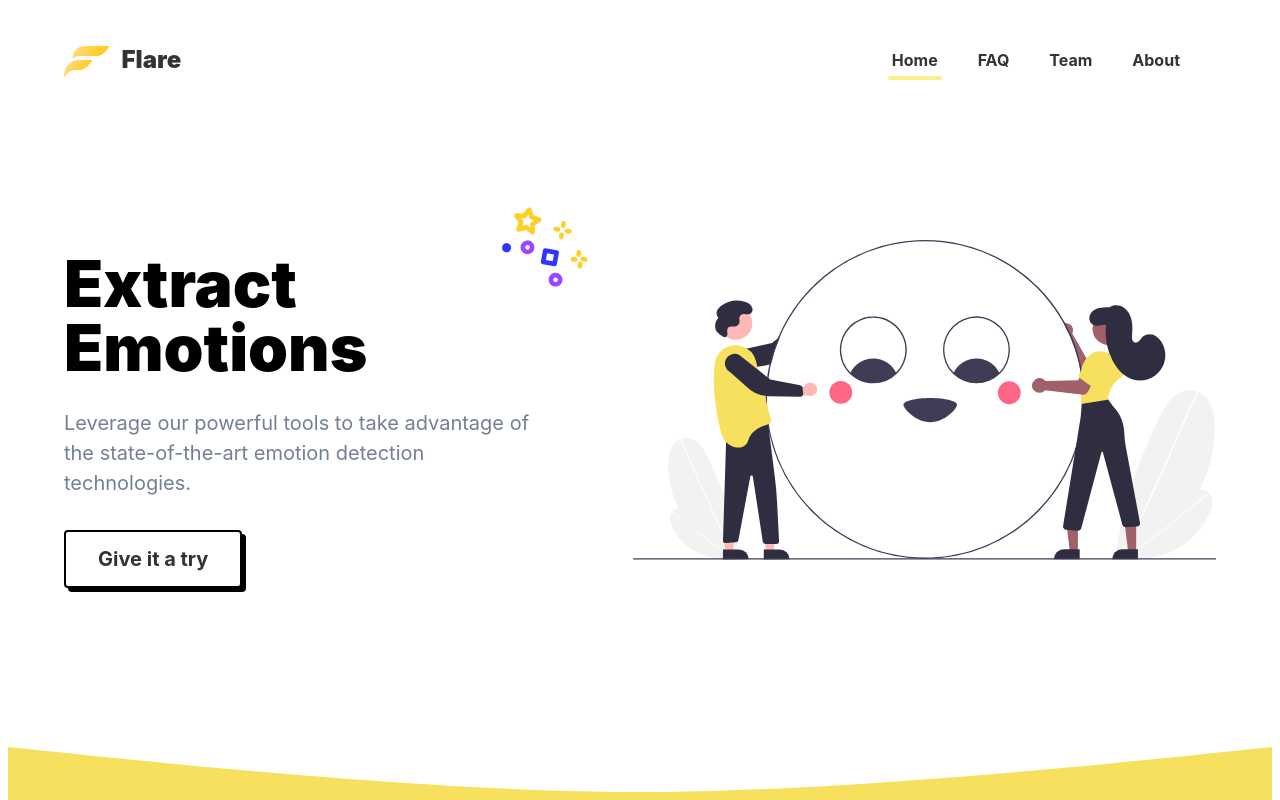
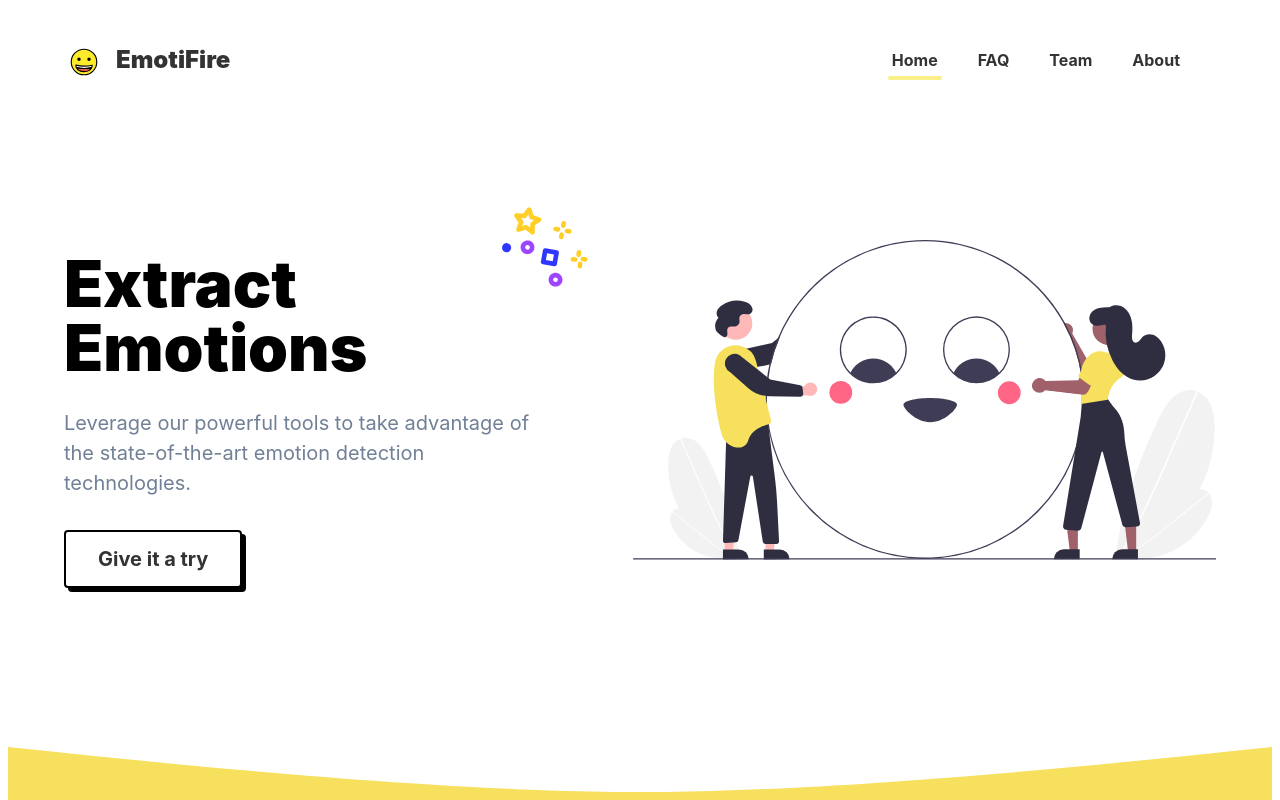
Before and after one commit to aadimator/EmotiFire, a Svelte app: page / in a window 1280 px wide. Shown: the top 800 px of the page. Built offline with nearby package versions, Linux system fonts and the light colour scheme.

Commit message:
UI changes; error handling;

```diff
--- a/public/index.html
+++ b/public/index.html
@@ -4,7 +4,7 @@
 	<meta charset='utf-8'>
 	<meta name='viewport' content='width=device-width,initial-scale=1'>
 
-	<title>Svelte app</title>
+	<title>EmotiFire</title>
 
 	<link rel='icon' type='image/png' href='/favicon.png'>
 	<link rel='stylesheet' href='/global.css'>
--- a/src/App.svelte
+++ b/src/App.svelte
@@ -9,9 +9,12 @@
   import Loader from "./Loader.svelte";
   import Feedback from "./Feedback.svelte";
 
+  import { fade, fly } from "svelte/transition";
+
   let text = "This is a negative review. Hated the product.";
   let result = {};
   let submited = false;
+  let predictPromise;
 </script>
 
 <style global lang="postcss">
@@ -26,13 +29,48 @@
 
 <Header />
 <Hero />
-<Form bind:text bind:result bind:submited />
-{#if result.sentiment}
-  <Result bind:result />
-  <Feedback bind:result />
-{:else if submited}
-  <Loader />
-{/if}
+<Form bind:text bind:predictPromise bind:submited />
+<div id="result">
+  {#await predictPromise}
+    <Loader />
+  {:then response}
+    {#if response}
+      <Result result={response} />
+      <Feedback result={response} />
+    {/if}
+  {:catch error}
+    <div
+      class="relative w-full px-8 py-20 bg-yellow-400">
+      <div
+        class="flex max-w-sm w-full mx-auto bg-white shadow-md rounded-lg overflow-hidden"
+        in:fly={{ y: 200, duration: 2000 }}
+        out:fade>
+        <div class="flex justify-center items-center w-12 bg-red-500">
+          <svg
+            class="h-6 w-6 fill-current text-white"
+            viewBox="0 0 40 40"
+            xmlns="http://www.w3.org/2000/svg">
+            <path
+              d="M20 3.36667C10.8167 3.36667 3.3667 10.8167 3.3667 20C3.3667 29.1833 10.8167 36.6333 20 36.6333C29.1834 36.6333 36.6334 29.1833 36.6334 20C36.6334 10.8167 29.1834 3.36667 20 3.36667ZM19.1334 33.3333V22.9H13.3334L21.6667 6.66667V17.1H27.25L19.1334 33.3333Z" />
+          </svg>
+        </div>
+
+        <div class="-mx-3 py-2 px-4">
+          <div class="mx-3">
+            <span class="text-red-500 font-semibold">Error</span>
+            <p class="text-gray-600 text-sm">{error.message}. Please try again later.</p>
+          </div>
+        </div>
+      </div>
+    </div>
+  {/await}
+  <!-- {#if result.sentiment}
+    <Result bind:result />
+    <Feedback bind:result />
+  {:else if submited}
+    <Loader />
+  {/if} -->
+</div>
 
 <!-- <Feedback /> -->
 <FAQ />
--- a/src/Feedback.svelte
+++ b/src/Feedback.svelte
@@ -31,6 +31,7 @@
       </h2>
 
       {#if feedback_submitted}
+        <div class="py-20">
           <div
             class="flex max-w-sm w-full mx-auto bg-white shadow-md rounded-lg overflow-hidden"
             in:fly={{ y: 200, duration: 2000 }}
@@ -51,6 +52,7 @@
                 <p class="text-gray-600 text-sm">
                   Thank you for submitting your feedback!
                 </p>
+              </div>
             </div>
           </div>
         </div>
--- a/src/Footer.svelte
+++ b/src/Footer.svelte
@@ -1,5 +1,5 @@
 <footer class="px-4 pt-12 pb-8 text-white bg-black">
-    <div class="container flex flex-col justify-between max-w-6xl px-4 mx-auto overflow-hidden lg:flex-row">
+    <!-- <div class="container flex flex-col justify-between max-w-6xl px-4 mx-auto overflow-hidden lg:flex-row">
 
             <a href="#_" class="block w-1/3 mr-4">
                 <span class="flex items-center">
@@ -45,6 +45,6 @@
                 </div>
             </div>
         </div>
-    </div>
-    <div class="pt-4 pt-6 mt-10 text-center text-gray-600 border-t border-gray-800"> ©2020 Flare. All rights reserved.</div>
+    </div> -->
+    <div class="pt-6 mt-10 text-center text-gray-600 border-t border-gray-800"> ©2020 EmotiFire. All rights reserved.</div>
 </footer>
--- a/src/Form.svelte
+++ b/src/Form.svelte
@@ -1,14 +1,18 @@
 <script>
+  import * as animateScroll from "svelte-scrollto";
+
   export let text;
-  export let result;
   export let submited;
+  export let predictPromise;
 
   $: characters = text.length;
   $: words = text.split(" ").length;
 
-  const submit = () => doPost();
+  const submit = () => {predictPromise = doPost()};
 
   async function doPost() {
+    animateScroll.scrollTo({ element: '#result', offset: -200})
+
     submited = true;
     const res = await fetch("http://34.122.67.36:8000/predict", {
       method: "POST",
@@ -17,8 +21,11 @@
       }),
     });
 
-    const json = await res.json();
-    result = json;
+    if (res.status === 200) {
+      return await res.json();
+    } else {
+      throw new Error(res.statusText);
+    }
   }
 </script>
 
--- a/src/Header.svelte
+++ b/src/Header.svelte
@@ -41,33 +41,54 @@
     class="container flex items-center justify-between h-full max-w-6xl mx-auto">
     <a href="#_" class="relative flex items-center  h-full font-black">
       <svg
-        class="w-auto h-8 mt-1"
-        viewBox="0 0 215 151"
+        id="emoji"
+        viewBox="0 0 72 72"
         xmlns="http://www.w3.org/2000/svg"
-        xmlns:xlink="http://www.w3.org/1999/xlink"><defs>
-          <linearGradient
-            x1="56.965%"
-            y1="53.262%"
-            x2="7.891%"
-            y2="29.24%"
-            id="b">
-            <stop stop-color="#FFCD26" offset="0%" />
-            <stop stop-color="#FFDF95" offset="100%" />
-          </linearGradient>
+        class="w-auto h-10 mt-1">
+        <g id="color">
+          <circle cx="36" cy="36" r="23" fill="#FCEA2B" />
           <path
-            d="M95.655.001c-24.386 0-43.538 13.864-52.36 34.66-5.144 12.126-3.711 24.522.084 29.027 2.435-5.804 11.57-15.424 29.476-15.424h79.952c29.783 0 54.375-30.377 61.963-48.263H95.655zM67.693 65.916C23.419 65.916.085 105.344 0 137.666v.345c.011 4.322.439 8.517 1.291 12.466 2.433-5.804 19.956-36.297 47.062-36.297h23.225c29.783 0 54.375-30.378 61.963-48.264H67.693z"
-            id="a" />
-        </defs>
-        <g fill="none" fill-rule="evenodd">
-          <mask id="c" fill="#fff">
-            <use xlink:href="#a" />
-          </mask>
+            fill="#FFFFFF"
+            d="M50.595,41.64c0.012,1.5397-0.2838,3.0662-0.87,4.49c-12.49,3.03-25.43,0.34-27.49-0.13 c-0.5588-1.3852-0.8407-2.8664-0.83-4.36h0.11c0,0,14.8,3.59,28.89,0.07L50.595,41.64z" />
           <path
-            d="M95.655.001c-24.386 0-43.538 13.864-52.36 34.66-5.144 12.126-3.711 24.522.084 29.027 2.435-5.804 11.57-15.424 29.476-15.424h79.952c29.783 0 54.375-30.377 61.963-48.263H95.655zM67.693 65.916C23.419 65.916.085 105.344 0 137.666v.345c.011 4.322.439 8.517 1.291 12.466 2.433-5.804 19.956-36.297 47.062-36.297h23.225c29.783 0 54.375-30.378 61.963-48.264H67.693z"
-            fill="url(#b)"
-            mask="url(#c)" />
-        </g></svg>
-      <span class="ml-3 text-2xl font-black">Flare</span>
+            fill="#EA5A47"
+            d="M49.7251,46.13c-1.79,4.27-6.35,7.23-13.69,7.23c-7.41,0-12.03-3.03-13.8-7.36 C24.2951,46.47,37.235,49.16,49.7251,46.13z" />
+        </g>
+        <g id="hair" />
+        <g id="skin" />
+        <g id="skin-shadow" />
+        <g id="line">
+          <circle
+            cx="36"
+            cy="36"
+            r="23"
+            fill="none"
+            stroke="#000000"
+            stroke-linecap="round"
+            stroke-linejoin="round"
+            stroke-width="2" />
+          <path
+            fill="none"
+            stroke="#000000"
+            stroke-linecap="round"
+            stroke-linejoin="round"
+            stroke-width="2"
+            d="M50.595,41.64 c0.012,1.5397-0.2838,3.0662-0.87,4.49c-12.49,3.03-25.43,0.34-27.49-0.13c-0.5588-1.3852-0.8407-2.8664-0.83-4.36h0.11 c0,0,14.8,3.59,28.89,0.07L50.595,41.64z" />
+          <path
+            fill="none"
+            stroke="#000000"
+            stroke-linecap="round"
+            stroke-linejoin="round"
+            stroke-width="2"
+            d="M49.7251,46.13 c-1.79,4.27-6.35,7.23-13.69,7.23c-7.41,0-12.03-3.03-13.8-7.36C24.2951,46.47,37.235,49.16,49.7251,46.13z" />
+          <path
+            d="M30,31c0,1.6568-1.3448,3-3,3c-1.6553,0-3-1.3433-3-3c0-1.6552,1.3447-3,3-3C28.6552,28,30,29.3448,30,31" />
+          <path
+            d="M48,31c0,1.6568-1.3447,3-3,3s-3-1.3433-3-3c0-1.6552,1.3447-3,3-3S48,29.3448,48,31" />
+        </g>
+      </svg>
+
+      <span class="ml-3 text-2xl font-black">EmotiFire</span>
     </a>
 
     <div
@@ -91,10 +112,6 @@
           href="#about"
           on:click={() => animateScroll.scrollTo({ element: '#about' })}
           class="px-1 mb-5 mr-0 text-base font-bold sm:mb-0 sm:mr-4 lg:mr-8">About</a>
-        <!-- <a href="#_" class="relative mb-5 sm:mb-0">
-                    <span class="absolute top-0 left-0 w-full h-full mt-1 ml-1 bg-black rounded"></span>
-                    <span class="relative inline-block w-full h-full px-3 py-1 text-base font-bold transition duration-100 bg-white border-2 border-black rounded fold-bold hover:bg-yellow-400 hover:text-gray-900">SIGNUP</span>
-                </a> -->
       </nav>
     </div>
 
--- a/src/Team.svelte
+++ b/src/Team.svelte
@@ -91,6 +91,7 @@
           <img
             alt="..."
             src="https://www.giki.edu.pk/images/facultymembers/zahidhalim"
+            width="350px"
             class="shadow-lg rounded-full max-w-full mx-auto" />
           <div class="pt-6 text-center">
             <h5 class="text-lg font-bold">Dr. Zahid Halim</h5>
@@ -132,6 +133,7 @@
           <img
             alt="..."
             src="https://secure.gravatar.com/avatar/56a48c293350eb0cd0c587db483d88dd?size=400"
+            width="350px"
             class="shadow-lg rounded-full max-w-full mx-auto" />
           <div class="pt-6 text-center">
             <h5 class="text-lg font-bold">Aadam</h5>
```
Also changed, not shown: public/favicon.png. Lines whose indentation alone changed are shown as unchanged.
